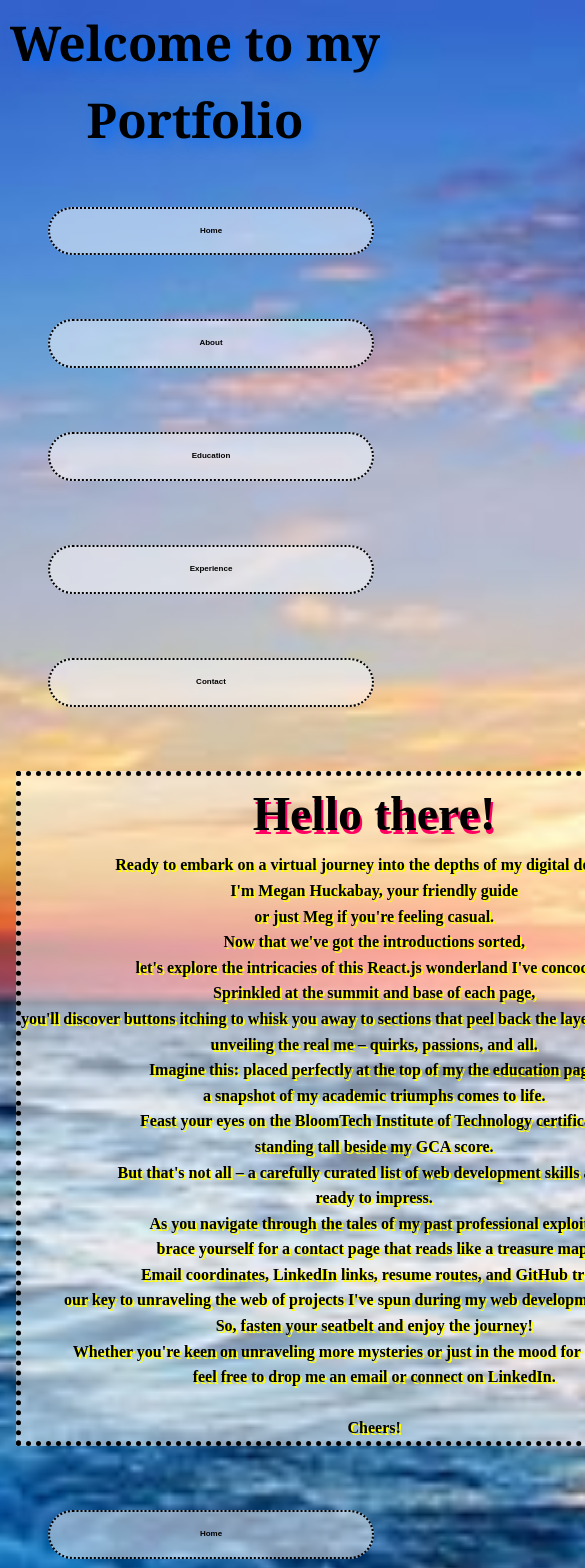
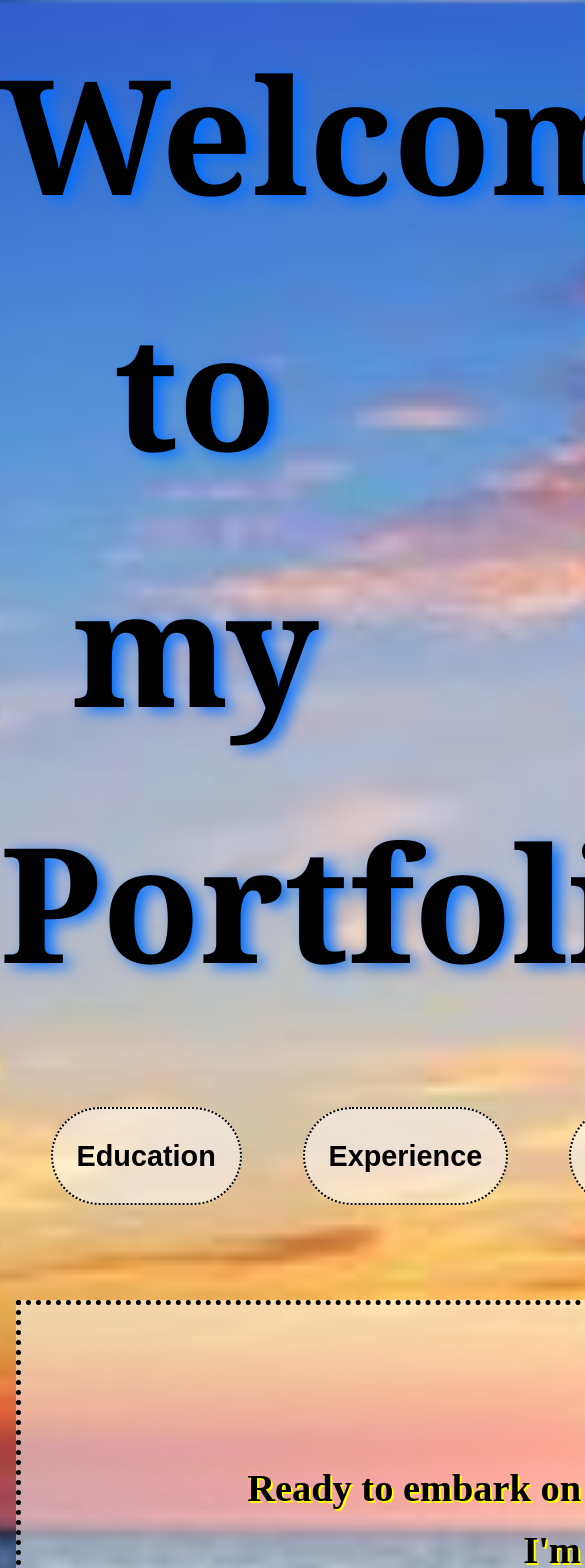
Before and after one commit to megan-huckabay/project, a React (Create React App) app: page / in a window 390 px wide. Shown: the top 1568 px of the page, 585 px wide, since content can reach past the window. Built offline with nearby package versions, Linux system fonts and the light colour scheme.

Commit message:
fixed all media queries

```diff
--- a/src/App.css
+++ b/src/App.css
@@ -71,11 +71,27 @@ body {
   margin: 5px 0 0;
 }
 
-/* Media query adjustments for smaller screens */
-@media only screen and (max-width: 768px) {
-  /* Example adjustments for smaller screens can be added here */
+/* Mobile responsiveness */
+@media screen and (max-width: 600px) {
+  /* Adjustments for smaller screens */
+
+  /* Set a smaller font size for the body */
+  body {
+    font-size: 14px;
+  }
+
+  /* Adjust the header font size */
+  .header {
+    font-size: calc(10px + 1.5vmin);
+  }
+
+  /* Adjust the logo height for smaller screens */
+  .App-logo {
+    height: 20vmin;
+  }
+
+  /* Adjust the heading 1 font size for smaller screens */
   .app-container h1 {
-    /* Adjusted font size for smaller screens */
-    font-size: 3em;
+    font-size: 10rem;
   }
 }
--- a/src/Styles/About.css
+++ b/src/Styles/About.css
@@ -10,11 +10,6 @@
   margin: 0;
   text-align: center;
   font-size: 3rem;
-
-  /* Media query for screens with a maximum width of 768px */
-  @media only screen and (max-width: 768px) {
-    flex-direction: column; /* Change to a column layout for smaller screens */
-  }
 }
 
 /* Styles for the picture container within the about page */
@@ -73,3 +68,57 @@
   color: #000000;
   font-weight: bold;
 }
+
+/* Mobile responsiveness for about page */
+@media screen and (max-width: 600px) {
+  /* Adjustments for smaller screens */
+
+  /* Adjust font size for the entire page */
+  body {
+    font-size: 14px;
+  }
+
+  /* Adjust font size for the about container */
+  .about-container {
+    font-size: 2rem;
+  }
+
+  /* Adjust font size for h1 and h2 within the about page */
+  .about-page h1,
+  .about-page h2 {
+    font-size: 2em;
+  }
+
+  /* Adjust font size for bold, strong, and p elements within the about page */
+  .about-page b,
+  .about-page strong,
+  .about-page p {
+    font-size: 0.8em;
+  }
+
+  /* Adjust width, height, and border-radius for images within the picture section of the about page */
+  .about-page .picture-section img {
+    width: 100%; /* Make images fill the width of the container */
+    height: auto; /* Maintain aspect ratio */
+    border-radius: 8px;
+  }
+
+  /* Adjust padding and margin for containers with class fun-container and dream-container */
+  .fun-container,
+  .dream-container {
+    padding: 10px;
+    margin: 10px;
+  }
+
+  /* Adjust padding and margin for sections within the about page */
+  .about-section,
+  .art-section,
+  .helping-section,
+  .nature-section,
+  .power-section,
+  .job-section,
+  .future-section {
+    padding: 10px;
+    margin: 10px;
+  }
+}
--- a/src/Styles/Contact.css
+++ b/src/Styles/Contact.css
@@ -8,20 +8,45 @@
   text-align: center;
   font-weight: bold;
   font-family: 'Franklin Gothic Medium', 'Arial Narrow', Arial, sans-serif;
-  font-size: 2em;
-  @media only screen and (max-width: 768px) {
-    flex-direction: column; /* Stack items vertically on small screens */
-  }
 }
 .contact-page p {
   color: #000000;
+  font-size: 5rem;
 }
 
 .contact-page a {
   color: rgb(0, 0, 0); /* Adjusted to a shade of green */
+  font-size: 5rem;
 }
 
 .contact-page h3 {
   color: black;
-  text-shadow: 8px 4px 15px #f5f5f5;
+  font-size: 5rem;
+  text-decoration: underline;
 }
+
+/* Mobile responsiveness for contact page */
+@media screen and (max-width: 600px) {
+  /* Adjustments for smaller screens */
+
+  /* Adjust font size for the entire page */
+  body {
+    font-size: 14px;
+  }
+
+  /* Adjust font size for the contact container */
+  .contact-container {
+    font-size: 2rem;
+    margin-right: 2rem;
+    margin-left: 2rem;
+    padding-top: 2rem;
+    padding-bottom: 2rem;
+  }
+
+  /* Adjust font size for paragraphs, links, and h3 elements within the contact page */
+  .contact-page p,
+  .contact-page a,
+  .contact-page h3 {
+    font-size: 2.5rem;
+  }
+}
--- a/src/Styles/Education.css
+++ b/src/Styles/Education.css
@@ -6,7 +6,8 @@
 }
 
 .education-page h1 {
-  color: #000000; /* Turquoise color */
+  color: #000000;
+  /* Turquoise color */
   text-shadow: 8px 4px 15px #006eff;
   font-family: 'Georgia', 'Times New Roman', Times, serif;
   font-size: 4em;
@@ -22,15 +23,10 @@
   padding: 1rem;
   text-align: center;
   font-size: 3rem;
-/* Media query for screens with a maximum width of 768px (Mobile) */
-@media only screen and (max-width: 768px) {
-    margin: 0.5rem;
-    padding: 0.5rem;
-    font-size: 1.5rem; /* Adjusted font size for mobile */
-  }
 }
-.school-section{
-  justify-content:center ;
+
+.school-section {
+  justify-content: center;
   flex: 2;
   padding: 3px;
   margin: 3px;
@@ -38,8 +34,10 @@
   font-size: 3rem;
   background: rgba(255, 255, 255, 0.5);
 }
+
 .picture-container {
-  flex: 2; /* Allow the container to grow and shrink */
+  flex: 2;
+  /* Allow the container to grow and shrink */
   padding: 1em;
   margin: 1em;
   justify-content: space-between;
@@ -53,11 +51,11 @@
 }
 
 .frontend-section,
-.backend-section{
-  justify-content: space-between ;
+.backend-section {
+  justify-content: space-between;
   flex: 2;
   margin-right: 5rem;
-  margin-left:  5rem;
+  margin-left: 5rem;
   padding-top: 1rem;
   padding-bottom: 1rem;
   border: 5px solid #000000;
@@ -75,10 +73,10 @@
 
 .tech-section,
 .other-section {
-  justify-content: space-between ;
+  justify-content: space-between;
   flex: 2;
   margin-right: 5rem;
-  margin-left:  5rem;
+  margin-left: 5rem;
   padding-top: 1rem;
   padding-bottom: 1rem;
   border: 5px solid #000000;
@@ -86,8 +84,8 @@
 }
 
 .repo2-section,
-.repo1-section{
-  justify-content: space-between ;
+.repo1-section {
+  justify-content: space-between;
   flex: 2;
   padding: 5px;
   margin: 5px;
--- a/src/Styles/Experience.css
+++ b/src/Styles/Experience.css
@@ -7,10 +7,6 @@
   text-align: center;
   font-size: 3rem;
   font-weight: bold;
-/* Adjustments for smaller screens can be added here */
-    @media only screen and (max-width: 768px) {
-      padding: 10px;
-    }
   }
 
 .nurse-container{
@@ -70,3 +66,40 @@
 .experience-page strong{
   color: purple;
 }
+
+/* Mobile responsiveness for experience page */
+@media screen and (max-width: 600px) {
+  /* Adjustments for smaller screens */
+
+  /* Adjust font size for the entire page */
+  body {
+    font-size: 14px;
+  }
+
+  /* Adjust font size for the experience container */
+  .experience-container {
+    font-size: 2rem;
+  }
+
+  /* Adjust font size for h1 and h2 within the experience page */
+  .experience-page h1,
+  .experience-page h2 {
+    font-size: 2em;
+  }
+
+  /* Adjust font size for p and strong elements within the experience page */
+  .experience-page p,
+  .experience-page strong {
+    font-size: 0.8em;
+  }
+
+  /* Adjust padding, margin, and flex properties for containers */
+  .nurse-container,
+  .youth-container,
+  .retail-container,
+  .food-container {
+    padding: 10px;
+    margin: 10px;
+    flex: 1; /* Adjust the flex property for better responsiveness */
+  }
+}
--- a/src/Styles/Home.css
+++ b/src/Styles/Home.css
@@ -28,12 +28,6 @@ body {
   margin: 0;
   text-align: center;
   font-size: 3rem;
-
-  /* Media query for screens with a maximum width of 768px */
-  @media only screen and (max-width: 768px) {
-    flex-direction: column; /* Change to a column layout for smaller screens */
-    font-size: 0.5rem;
-  }
 }
 
 /* Styles for the content container within the home page */
@@ -78,3 +72,33 @@ body {
   text-shadow: 2px 4px rgb(255, 0, 98); /* Adjusted text shadow */
   font-size: 3em;
 }
+
+/* Mobile responsiveness for home page */
+@media screen and (max-width: 600px) {
+  /* Adjustments for smaller screens */
+
+  /* Adjust font size for the entire page */
+  body {
+    font-size: 14px;
+  }
+
+  /* Adjust font size for the home container */
+  .home-container {
+    font-size: 2rem;
+  }
+
+  /* Adjust font size for the home section */
+  .home-section {
+    font-size: 1.5em;
+  }
+
+  /* Adjust font size for paragraphs within the home page */
+  .home-page p {
+    font-size: 0.8em;
+  }
+
+  /* Adjust font size for h1 within the home page */
+  .home-page h1 {
+    font-size: 2em;
+  }
+}
--- a/src/Styles/Navigation.css
+++ b/src/Styles/Navigation.css
@@ -5,13 +5,6 @@
   text-align: center;
   font-size: 5rem;
   font-weight: bold;
-
-  /* Media query for screens with a maximum width of 768px and adjust for smaller screens */
-  @media only screen and (max-width: 768px) {
-    font-size: 0.5rem; /* Decrease font size */
-    margin: 0; /* Reduce margin */
-    padding: 0; /* Reduce padding */
-  }
 }
 
 /* Styles for the unordered list inside the navigation container */
@@ -22,13 +15,6 @@
   justify-content: center;
   padding: 1rem;
   margin: 1rem;
-
-  /* Additional styles for smaller screens */
-  @media only screen and (max-width: 768px) {
-    margin: 0;
-    padding: 0.5; /* Remove padding for mobile */
-    flex-direction: column;
-  }
 }
 
 /* Styles for list items inside the navigation container */
@@ -53,15 +39,6 @@
   transition: background-color 0.3s ease, color 0.3s ease;
   /* Displays links as inline-block elements */
   display: inline-block;
-
-  /* Additional styles for smaller screens */
-  @media only screen and (max-width: 768px) {
-    padding: 1rem; /* Adjust padding for mobile */
-    margin: 1rem; /* Adjust margin for mobile */
-    width: 100%;
-    flex-direction: column;
-  }
-
 }
 
 /* Hover styles for anchor elements inside the navigation container */
@@ -70,3 +47,38 @@
   background-color: rgb(118, 236, 240);
   color: white;
 }
+
+/* Mobile responsiveness for navigation container */
+@media screen and (max-width: 600px) {
+  /* Adjustments for smaller screens */
+
+  /* Adjust font size for the entire page */
+  body {
+    font-size: 14px;
+  }
+
+  /* Adjust font size for the navigation container */
+  .navigation-container {
+    font-size: 2rem;
+  }
+
+  /* Adjust padding and margin for the unordered list inside the navigation container */
+  .navigation-container ul {
+    padding: 0.5rem;
+    margin: 0.5rem;
+  }
+
+  /* Adjust padding, margin, and font size for list items inside the navigation container */
+  .navigation-container li {
+    margin: 0.2rem;
+    padding: 0.2rem;
+    font-size: 1.5rem;
+  }
+
+  /* Adjust padding, margin, and font size for anchor (link) elements inside the navigation container */
+  .navigation-container a {
+    padding: 1.5rem;
+    margin: 1.5rem;
+    font-size: 1.8rem;
+  }
+}
```
